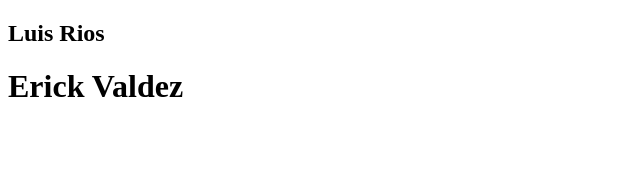
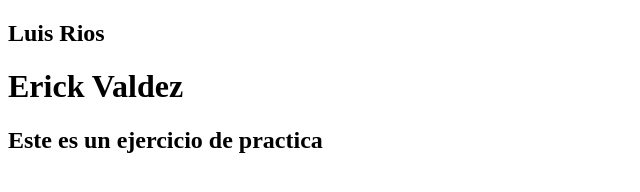
Before and after one commit to Luisriosca/squad-4, a plain HTML site: page index.html in a window 1280 px wide. Shown: the whole page, without its empty margins (0-640 px from the left). Drawn offline with Linux system fonts and the light colour scheme.

Commit message:
Se agrego un h2

```diff
--- a/index.html
+++ b/index.html
@@ -10,6 +10,7 @@
     <h2>Luis Rios</h2>
 
     <h1>Erick Valdez</h1>
+    <h2>Este es un ejercicio de practica</h2>
 
 </body>
 </html>
```
